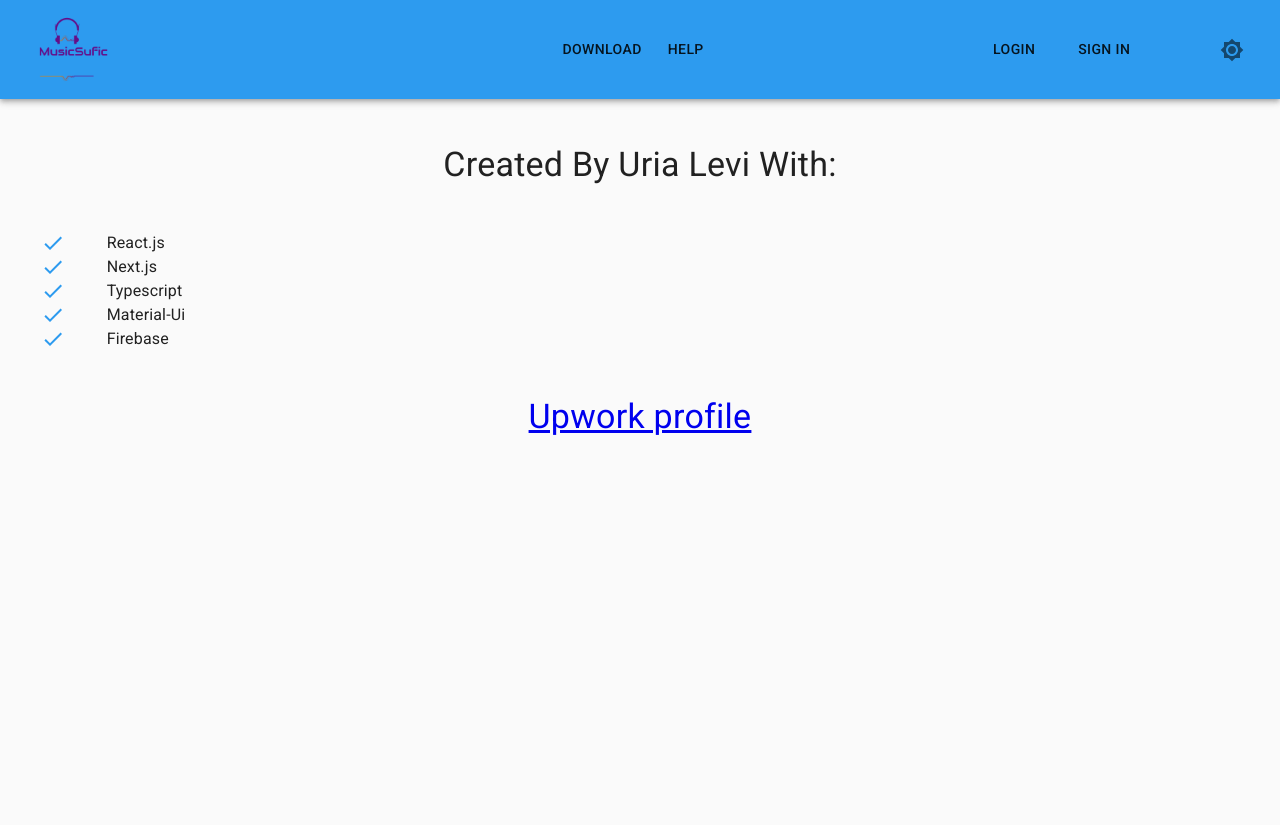
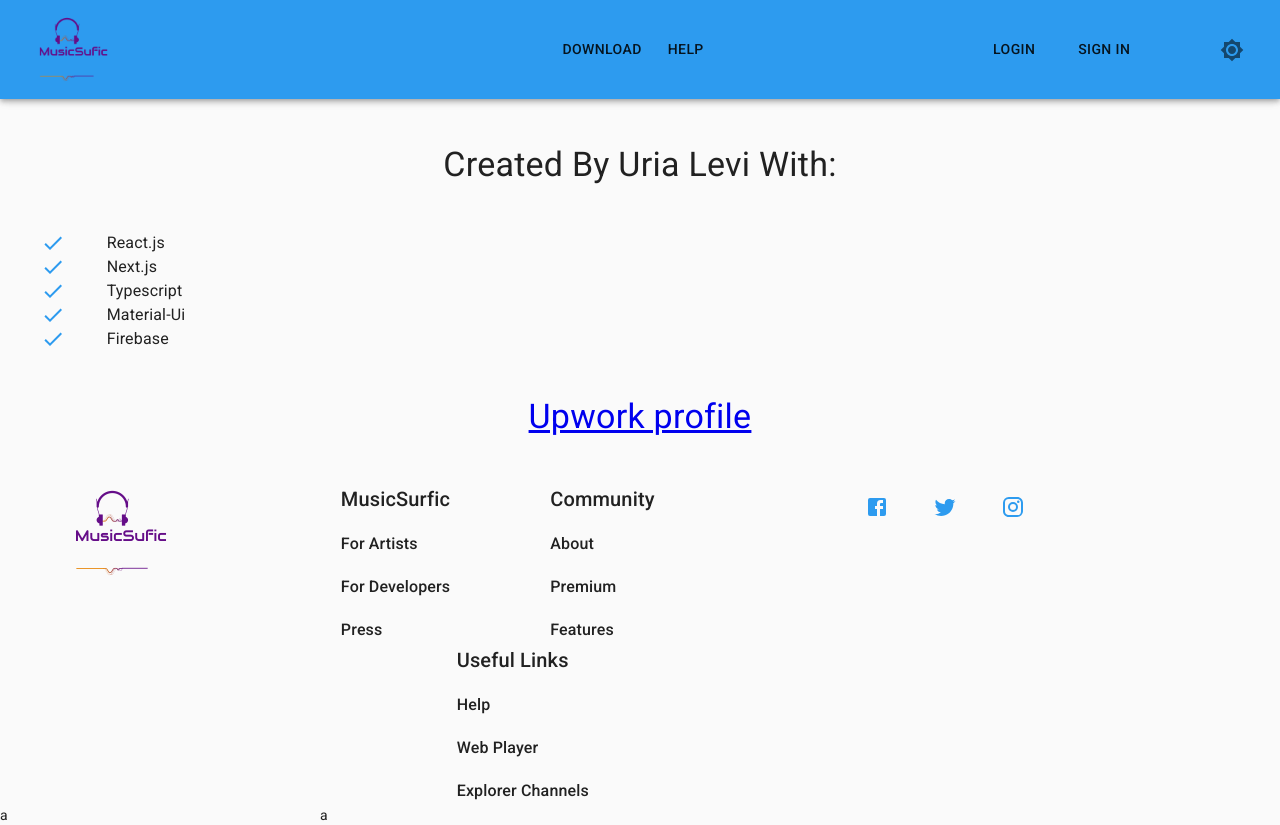
Before and after one commit to ulevi92/mui-next, a Next.js app: page /about in a window 1280 px wide. Before the commit the page ends 800 px from the top, so only its background shows below. Built offline with nearby package versions, Linux system fonts and the light colour scheme.

Commit message:
Created footer first row, needs to create secondary row

```diff
--- a/components/Layout.tsx
+++ b/components/Layout.tsx
@@ -5,6 +5,7 @@
 
 import Navbar from "./navbar/Navbar";
 import { useStore } from "../hooks/StoreContext";
+import Footer from "./footer/Footer";
 
 const Layout: FC = ({ children }) => {
   const store = useStore();
@@ -13,6 +14,7 @@
     <ThemeProvider theme={store.darkMode ? darkTheme : theme}>
       <Navbar />
       {children}
+      <Footer />
     </ThemeProvider>
   );
 };
--- /dev/null
+++ b/components/footer/CardList.tsx
@@ -0,0 +1,27 @@
+import { FC } from "react";
+import router from "next/router";
+
+import { Grid, Typography } from "@material-ui/core";
+
+import { useFooterStyles } from "../../theme/theme";
+
+interface CardListProps {
+  list: string[];
+  title: string;
+}
+
+const CardList: FC<CardListProps> = ({ list, title }) => {
+  const classes = useFooterStyles();
+
+  const renderList = list.map((item, i) => (
+    <>
+      <Typography key={i} variant="subtitle1" className={classes.cardItem}>
+        {item}
+      </Typography>
+    </>
+  ));
+
+  return <>{renderList}</>;
+};
+
+export default CardList;
--- /dev/null
+++ b/components/footer/Footer.helper.tsx
@@ -0,0 +1,5 @@
+const musicSurficItems = ["about", "premium", "features"];
+const communitiesItems = ["for artists", "for developers", "press"];
+const usefulLinksItems = ["help", "web player", "explorer channels"];
+
+export { musicSurficItems, communitiesItems, usefulLinksItems };
--- /dev/null
+++ b/components/footer/Footer.tsx
@@ -0,0 +1,72 @@
+import Image from "next/image";
+
+import { Grid, Typography } from "@material-ui/core";
+import CardList from "./CardList";
+
+import {
+  communitiesItems,
+  musicSurficItems,
+  usefulLinksItems,
+} from "./Footer.helper";
+import { useFooterStyles } from "../../theme/theme";
+import SocialIcons from "./SocialIcons";
+
+const Footer = () => {
+  const classes = useFooterStyles();
+
+  return (
+    <Grid container className={classes.footerContainer}>
+      <Grid container>
+        <Grid item container md={8}>
+          <Grid item md={1} />
+          <Grid item md={2}>
+            <Image src="/logo.png" height={100} width={100} alt="logo" />
+          </Grid>
+          <Grid
+            item
+            container
+            direction="row"
+            justify="center"
+            alignItems="center"
+            md={8}
+          >
+            <div className={classes.cardContainer}>
+              <Typography variant="h6" className={classes.cardTitle}>
+                MusicSurfic
+              </Typography>
+              <CardList title="MusicSurfic" list={communitiesItems} />
+            </div>
+
+            <div className={classes.cardContainer}>
+              <Typography variant="h6" className={classes.cardTitle}>
+                Community
+              </Typography>
+              <CardList title="Community" list={musicSurficItems} />
+            </div>
+
+            <div className={classes.cardContainer}>
+              <Typography variant="h6" className={classes.cardTitle}>
+                Useful Links
+              </Typography>
+              <CardList title="Usefuf Links" list={usefulLinksItems} />
+            </div>
+          </Grid>
+          <Grid item md={1} />
+        </Grid>
+        <Grid item md={4}>
+          <SocialIcons />
+        </Grid>
+      </Grid>
+      <Grid container>
+        <Grid item md={3}>
+          a
+        </Grid>
+        <Grid item md={9}>
+          a
+        </Grid>
+      </Grid>
+    </Grid>
+  );
+};
+
+export default Footer;
--- /dev/null
+++ b/components/footer/SocialIcons.tsx
@@ -0,0 +1,26 @@
+import { IconButton } from "@material-ui/core";
+
+import FacebookIcon from "@material-ui/icons/Facebook";
+import TwitterIcon from "@material-ui/icons/Twitter";
+import InstagramIcon from "@material-ui/icons/Instagram";
+import { useFooterStyles } from "../../theme/theme";
+
+const SocialIcons = () => {
+  const classes = useFooterStyles();
+
+  return (
+    <>
+      <IconButton className={classes.socialIcons}>
+        <FacebookIcon />
+      </IconButton>
+      <IconButton className={classes.socialIcons}>
+        <TwitterIcon />
+      </IconButton>
+      <IconButton className={classes.socialIcons}>
+        <InstagramIcon />
+      </IconButton>
+    </>
+  );
+};
+
+export default SocialIcons;
--- a/components/navbar/Dropdown.tsx
+++ b/components/navbar/Dropdown.tsx
@@ -1,5 +1,5 @@
 import { FC, useRef, useState, useEffect, createRef } from "react";
-import Link from "next/link";
+import router from "next/router";
 
 import { Button } from "@material-ui/core";
 
@@ -45,10 +45,18 @@
     <div style={{ position: "relative" }}>
       <Button onClick={onButtonClick}>Dropdown</Button>
       <ul ref={menuRef} className={classes.ul}>
-        <Button ref={accBtnRef} className={classes.btn}>
+        <Button
+          ref={accBtnRef}
+          className={classes.btn}
+          onClick={() => router.push("/account")}
+        >
           account
         </Button>
-        <Button ref={logoutBtnRef} className={classes.btn}>
+        <Button
+          ref={logoutBtnRef}
+          className={classes.btn}
+          // onClick={} will logout
+        >
           logout
         </Button>
       </ul>
--- a/theme/theme.ts
+++ b/theme/theme.ts
@@ -45,7 +45,7 @@
   },
 
   404: {
-    height: "85vh",
+    height: "100vh",
     fontWeight: "bold",
     textTransform: "capitalize",
     display: "flex",
@@ -175,6 +175,55 @@
   },
 }));
 
+const useFooterStyles = makeStyles((theme) => ({
+  footerContainer: {
+    marginTop: 20,
+  },
+
+  cardContainer: {
+    marginRight: 50,
+    marginLeft: 50,
+
+    "&:last-of-type": {
+      marginRight: 0,
+    },
+
+    "&:first-of-type": {
+      marginLight: 0,
+    },
+  },
+
+  cardTitle: {
+    marginBottom: 15,
+  },
+
+  cardItem: {
+    cursor: "pointer",
+    marginBottom: "15px",
+    textTransform: "capitalize",
+    transition: "all 0.35s ease-in-out",
+    fontWeight: 500,
+
+    "&:hover": {
+      color: theme.palette.primary.main,
+    },
+
+    "&:last-of-type": {
+      marginBottom: 0,
+    },
+  },
+
+  socialIcons: {
+    marginRight: 20,
+    transition: "all 0.35 ease-in-out",
+    color: theme.palette.primary.main,
+
+    "&:hover": {
+      opacity: 0.65,
+    },
+  },
+}));
+
 // withStyle = create components styles
 
 const SorryButton = withStyles((theme) => ({
@@ -200,5 +249,6 @@
   useDropdownStyles,
   useNotLoggedStyle,
   useLoggedStyle,
+  useFooterStyles,
   SorryButton,
 };
```
